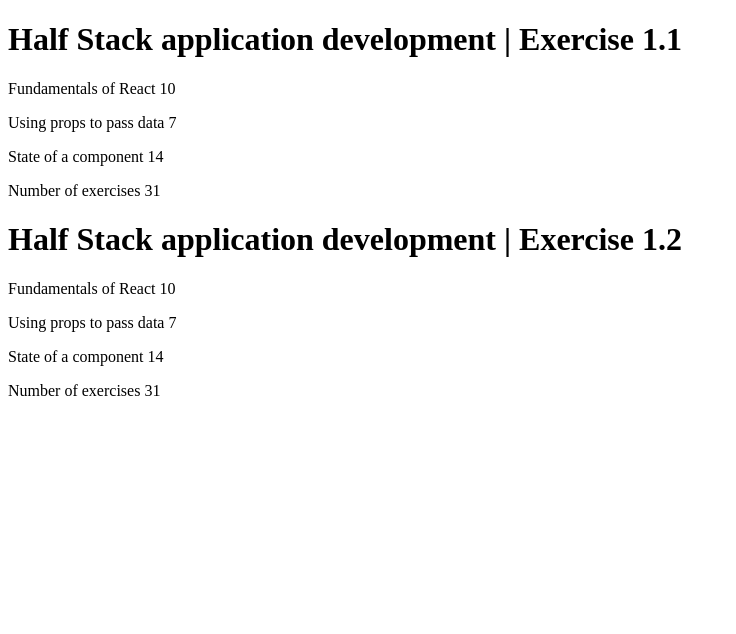
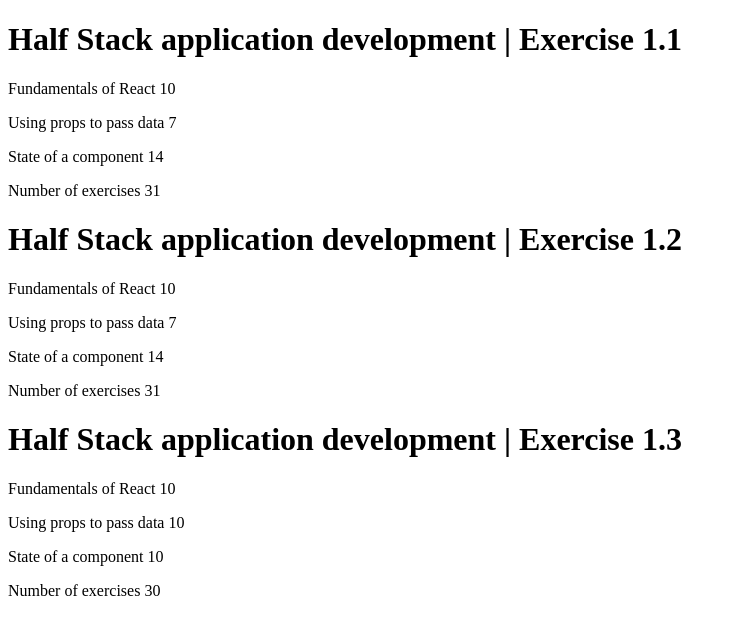
Before and after one commit to FSO-React/part1, a React (Vite) app: page / in a window 1280 px wide. Shown: the top 634 px of the page, without its empty margins (0-736 px from the left). Built offline with nearby package versions, Linux system fonts and the light colour scheme.

Commit message:
exercise 1.3

```diff
--- a/index.html
+++ b/index.html
@@ -7,8 +7,9 @@
     <title>Vite + React</title>
   </head>
   <body>
-    <div id="root11" class="col"></div>
-    <div id="root12" class="col"></div>
+    <div id="root11"></div>
+    <div id="root12"></div>
+    <div id="root13"></div>
     <script type="module" src="/src/main.jsx"></script>
   </body>
 </html>
--- /dev/null
+++ b/src/App13.jsx
@@ -0,0 +1,65 @@
+const Header = (props) => {
+  return (
+    <h1>{props.course} | {props.exercise}</h1>
+  )
+}
+
+const Content = (props) => {
+  return (
+    <>
+      {props.parts.map((part, index) => (
+        <Part key={index} part={part} index={index}></Part>
+      ))}
+    </>
+  )
+}
+
+
+const Part = (props) => {
+  return (
+    <p key={props.index}>
+      {props.part.name} {props.part.exercises}
+    </p>
+  )
+}
+
+const Total = (props) => {
+  const totalExercises = props.parts.reduce((acc, part) => acc + part.exercises, 0)
+  return (
+    <p>Number of exercises {totalExercises}</p>
+  )
+}
+
+
+const App13 = () => {
+  const exercise = 'Exercise 1.3'
+  const course = 'Half Stack application development'
+  const part1 = {
+    name: 'Fundamentals of React',
+    exercises: 10
+  }
+  const part2 = {
+    name: 'Using props to pass data',
+    exercises: 7
+  }
+  const part3 = {
+    name: 'State of a component',
+    exercises: 14
+  }
+
+  const parts = [
+    { name: part1.name, exercises: part1.exercises },
+    { name: part2.name, exercises: part1.exercises },
+    { name: part3.name, exercises: part1.exercises },
+  ]
+
+  return (
+    <div>
+      <Header course={course} exercise={exercise}></Header>
+      <Content parts={parts}></Content>
+      <Total parts={parts}></Total>
+    </div>
+  )
+}
+
+export default App13
--- a/src/main.jsx
+++ b/src/main.jsx
@@ -7,3 +7,7 @@ ReactDOM.createRoot(document.getElementById('root11')).render(<App11 />)
 // exercise 1.2
 import App12 from './App12'
 ReactDOM.createRoot(document.getElementById('root12')).render(<App12 />)
+
+// exercise 1.3
+import App13 from './App13'
+ReactDOM.createRoot(document.getElementById('root13')).render(<App13 />)
```
